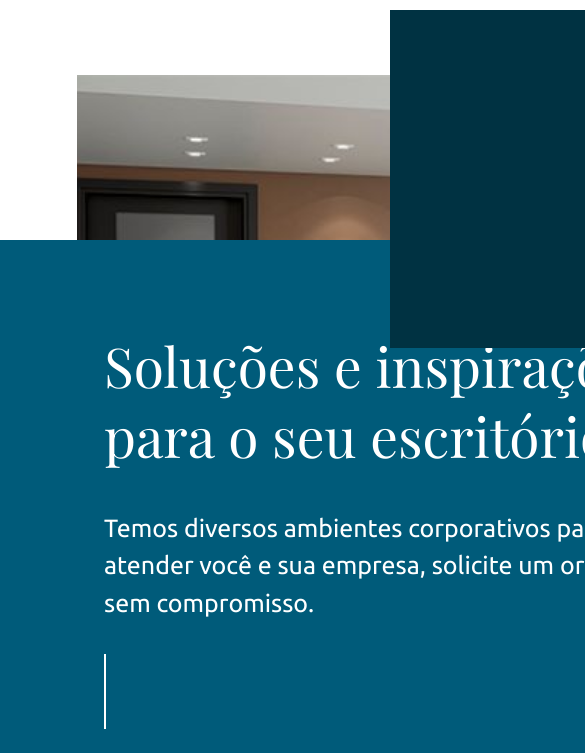
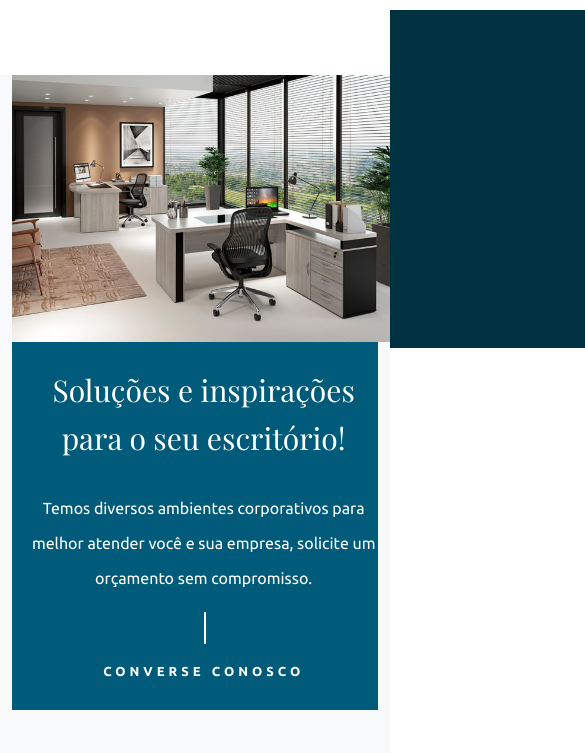
Before and after one commit to ThailonMuller/projeto_Klaudius, a plain HTML site: page index.html in a window 390 px wide. Shown: the part 91-844 px from the top of the page, 585 px wide, since content can reach past the window. Drawn offline with nearby package versions, Linux system fonts and the light colour scheme; a web font is replaced by a local one.

Commit message:
ajust-responsive

```diff
--- a/index.css
+++ b/index.css
@@ -86,10 +86,6 @@ nav {
   border-color: var(--color4-tr);
 }
 
-
-
-
-
 @media (max-width: 1140px) {
   body {
     overflow-x: hidden;
@@ -135,7 +131,6 @@ nav {
   transform: translateX(0);
 }
 
-
 @keyframes navLinkFade {
   from {
     opacity: 0;
@@ -171,48 +166,11 @@ span:hover{
   position: static;
   margin-top: -6rem;
 }
-.ft_title_solucoes{
-  position: relative;
-  font: normal normal normal 55px/70px Playfair Display;
-  letter-spacing: 0px;
-  color: var(--color1-wt);
-  text-align: left;
-  width: 80%;
-  top: 5.62rem;
-  left: 6.5rem;
-}
+
 .ft_title_seuescritorio{
   text-align: center;
   font: normal normal bold 40px/45px Playfair Display;
   letter-spacing: 0px;
-}
-.ft_text_temos{
-  color: #fff;
-  font-size: 25px;
-  font-family: 'Ubuntu', sans-serif;
-  text-align: left;
-  font: normal normal normal 25px;
-  letter-spacing: 0px;
-  position: relative;
-  width: 80%;
-  top: 7.62rem;
-  left: 6.5rem;
-}
-.ft_text_converse{
-  position: relative;
-  top: 10.62rem;
-  left: 6.5rem;
-  color: #fff;
-  text-align: left;
-  font: normal normal bold 20px/45px Ubuntu;
-  letter-spacing: 4px;
-}
-.vertical_line{
-  position: relative;
-  top: 8.62rem;
-  left: 6.5rem;
-  height: 75px;
-  border-left: 2px solid var(--color1-wt);
 }
 .ft_text_deixe{
   text-align: center;
@@ -234,7 +192,7 @@ span:hover{
   letter-spacing: 0px;
   text-align: center;
   margin: 0 auto;
-  width: 32%;
+  width: 40%;
 }
 .ft_title_converse{
   font: normal normal bold 40px/45px Playfair Display;
@@ -244,14 +202,241 @@ span:hover{
 }
 
 
+
+
+
+
+
 /* Quadrado azul Soluções e Inspirações*/
+.container_banner{
+  width: 100%;
+  text-align: center;
+}
+.container_banner > img{
+  width: 1315px;
+}
 .square_blue{
   background-color: var(--color3-bl);
-  position: relative;
+  position: absolute;
   width: 48.1rem;
   height: 39.3rem;
-  margin: 10.3rem 0 0 0;
+  bottom: 0;
+  left: 0;
 }
+.text_margin{
+  width: 86%;
+  position: absolute;
+  top: 1rem;
+  bottom: 1rem;
+  left: 6rem;
+}
+.ft_title_solucoes{
+  position: relative;
+  font: normal normal normal 55px/70px Playfair Display;
+  letter-spacing: 0px;
+  color: var(--color1-wt);
+  text-align: left;
+  width: 90%;
+  top: 4.62rem;
+}
+.ft_text_temos{
+  color: #fff;
+  font: normal normal normal 25px/35px Ubuntu;
+  letter-spacing: 0px;
+  text-align: left;
+  position: relative;
+  width: 80%;
+  top: 6.62rem;
+}
+.vertical_line{
+  position: relative;
+  top: 6.62rem;
+  height: 75px;
+  border-left: 2px solid var(--color1-wt);
+}
+.ft_text_converse{
+  position: relative;
+  top: 6.62rem;
+  color: #fff;
+  text-align: left;
+  font: normal normal bold 20px/45px Ubuntu;
+  letter-spacing: 4px;
+}
+.container_galeria{
+  width: 100%;
+}
+
+
+@media (max-width: 1375px) {
+  /* Square Blue */
+  .container_banner > img{
+    width: 100vw;
+  }
+  .square_blue{
+    width: 50%;
+    height: 50%;
+    bottom: 21%;
+  }
+  .text_margin{
+    left: 3rem;
+  }
+  .ft_title_solucoes{
+    font-size: 45px;
+    width: 29rem;
+    top: 2rem;
+  }
+  .ft_text_temos{
+    font-size: 20px;
+    width: 29rem;
+    top: 3.0rem;
+  }
+  .vertical_line{
+    top: 3.32rem;
+    height: 42px;
+  }
+  .ft_text_converse{
+    font-size: 16px;
+    top: 3.32rem;
+  }
+
+/* icones */
+  .armarios_column{
+    text-align: center;
+  }
+  .icons_size{
+    margin-left: 1rem;
+    width: 70%;
+  }
+/* whatsApp */
+  .box_whatsapp{
+    padding: 14px;
+    margin-top: -7rem;
+  }
+  .box_whatsapp img{
+    width: 34px;
+  }
+
+/* Inspiração para sua sala nova */
+  .ft_text_atendendo{
+    width: 80%;
+  }
+
+/* galeria de imgs Inspiração 1 a 6 */
+  .container_galeria > div > img{
+    justify-content: center;
+  }
+
+}
+
+@media (max-width: 1075px) {
+  .text_margin{
+    left: 1rem;
+  }
+  .ft_title_solucoes{
+    font-size: 35px;
+    width: 28rem;
+    top: 2.8rem;
+    line-height: 3rem;
+  }
+  .ft_text_temos{
+    font-size: 18px;
+    width: 29rem;
+    top: 3.8rem;
+  }
+  .vertical_line{
+    top: 3.8rem;
+    height: 40px;
+  }
+  .ft_text_converse{
+    font-size: 14px;
+    top: 4.1rem;
+  }
+}
+
+@media (max-width: 992px) {
+  .square_blue{
+    position: absolute;
+    width: 31rem;
+    height: 25rem;
+    bottom: 14rem;
+    left: 0;
+  }
+  .text_margin{
+    left: 1rem;
+  }
+  .ft_title_solucoes{
+    font-size: 30px;
+    width: 28rem;
+    top: 3.8rem;
+    line-height: 3rem;
+  }
+  .ft_text_temos{
+    font-size: 16px;
+    width: 29rem;
+    top: 3.8rem;
+  }
+  .vertical_line{
+    top: 3.8rem;
+    height: 32px;
+  }
+  .ft_text_converse{
+    font-size: 13px;
+    top: 4.1rem;
+  }
+}
+
+@media (max-width: 819px) {
+  .text_margin{
+   width: 96%;
+  }
+  .square_blue{
+    position: relative;
+    width: 100%;
+    height: 18rem;
+    bottom: 0;
+    left: 0;
+  }
+  .ft_title_solucoes{
+    text-align: center;
+    top: 0.5rem;
+    width: 100%;
+  }
+  .ft_text_temos{
+    text-align: center;
+    top: 1.8rem;
+    width: 100%;
+  }
+  .vertical_line{
+    left: 50%;
+    top: 1.8rem;
+    height: 32px;
+  }
+  .ft_text_converse{
+    font-size: 13px;
+    top: 2.1rem;
+    text-align: center;
+    width: 100%;
+  }
+
+}
+
+
+/* Mobile */
+@media (max-width: 660px) {
+  .square_blue{
+    height: 23rem;
+  }
+}
+
+
+
+
+
+
+
+
+
+
 
 
 /* Botoes Converse com a gente telefone, e-mail, endereço, WhatsApp */
@@ -321,17 +506,3 @@ span:hover{
   letter-spacing: 0px;
   margin-right: 4rem;
 }
-
-/* Mobile */
-@media screen and (max-width: 1000px) {
-  /* .armarios_size{
-    flex-direction: column;
-    align-items: center;
-  } */
-  .armarios_column{
-    text-align: center;
-  }
-  .icons_size{
-    width: 50%;
-  }
-}
--- a/index.html
+++ b/index.html
@@ -54,21 +54,18 @@
 </header>
 
 
-    <main class="container-fluid mt-5">
+    <main class="container-fluid mt-5 bg-light">
 
       <section>
-        <div class="row">
-          <div class="col-2 p-0">
+        <div class="container_banner">
+          <img src="assets/imagem-banner.png">
           <div class="square_blue">
+            <div class="text_margin">
               <h1 class="ft_title_solucoes">Soluções e inspirações para o seu escritório!</h1>
               <p class="ft_text_temos">Temos diversos ambientes corporativos para melhor atender você e sua empresa, solicite um orçamento sem compromisso.</p>
               <div class="vertical_line"></div>
               <p class="ft_text_converse">CONVERSE CONOSCO</p>
             </div>
-          </div>
-
-          <div class="col-10 text-center">
-            <img src="assets/imagem-banner.png">
           </div>
         </div>
       </section>
@@ -117,27 +114,27 @@
           <div class="row armarios_column align-items-center mt-5">
             <div class="col d-flex text-center flex-content flex-wrap">
               <div class="col">
-                <figure class="figure largura_m">
+                <figure class="figure p-2">
                   <img src="assets/Armário alto semi aberto 2 portas M25 preto_1.png" class="img-fluid rounded">
-                  <figcaption class="mt-4 text-center"><p class="pe-2">Armário alto semi aberto 2 portas M25 preto</p></figcaption>
+                  <figcaption class="mt-4 text-center"><p class="p-2">Armário alto semi aberto 2 portas M25 preto</p></figcaption>
                 </figure>
               </div>
               <div class="col">
-                <figure class="figure largura_m">
+                <figure class="figure p-2">
                   <img src="assets/Armário alto semi aberto 2 portas M25 preto_1.png" class="img-fluid rounded">
-                  <figcaption class="mt-4 text-center"><p class="pe-2">Armário alto semi aberto 2 portas M25 preto</p></figcaption>
+                  <figcaption class="mt-4 text-center"><p class="p-2">Armário alto semi aberto 2 portas M25 preto</p></figcaption>
                 </figure>
               </div>
               <div class="col">
-                <figure class="figure largura_m">
+                <figure class="figure p-2">
                   <img src="assets/Armário alto semi aberto 2 portas M25 preto_1.png" class="img-fluid rounded">
-                  <figcaption class="mt-4 text-center"><p class="pe-2">Armário alto semi aberto 2 portas M25 preto</p></figcaption>
+                  <figcaption class="mt-4 text-center"><p class="p-2">Armário alto semi aberto 2 portas M25 preto</p></figcaption>
                 </figure>
               </div>
               <div class="col">
-                <figure class="figure largura_m">
+                <figure class="figure p-2">
                   <img src="assets/Armário alto semi aberto 2 portas M25 preto_1.png" class="img-fluid rounded">
-                  <figcaption class="mt-4 text-center"><p class="pe-2">Armário alto semi aberto 2 portas M25 preto</p></figcaption>
+                  <figcaption class="mt-4 text-center"><p class="p-2">Armário alto semi aberto 2 portas M25 preto</p></figcaption>
                 </figure>
               </div>
             </div>
@@ -166,16 +163,17 @@
       <section>
         <!-- Galeria de imagens Inspiração -->
         <div class="row">
-          <div class="col text-center mt-5">
+          <div class="container_galeria">
+            <div class="text-center mt-5">
               <img class="p-2 img-fluid" src="assets/imagem-galeria-1.png">
               <img class="p-2 img-fluid" src="assets/imagem-galeria-2.png">
               <img class="p-2 img-fluid" src="assets/imagem-galeria-3.png">
             </div>
-
             <div class="text-center mt-2 mb-2">
               <img class="p-2 img-fluid" src="assets/imagem-galeria-4.png">
               <img class="p-2 img-fluid" src="assets/imagem-galeria-5.png">
               <img class="p-2 img-fluid" src="assets/imagem-galeria-6.png">
+            </div>
           </div>
         </div>
       </section>
```
Also changed, not shown: bbbbbbbb.html (added, +17 -0 lines). Lines whose indentation alone changed are shown as unchanged.
